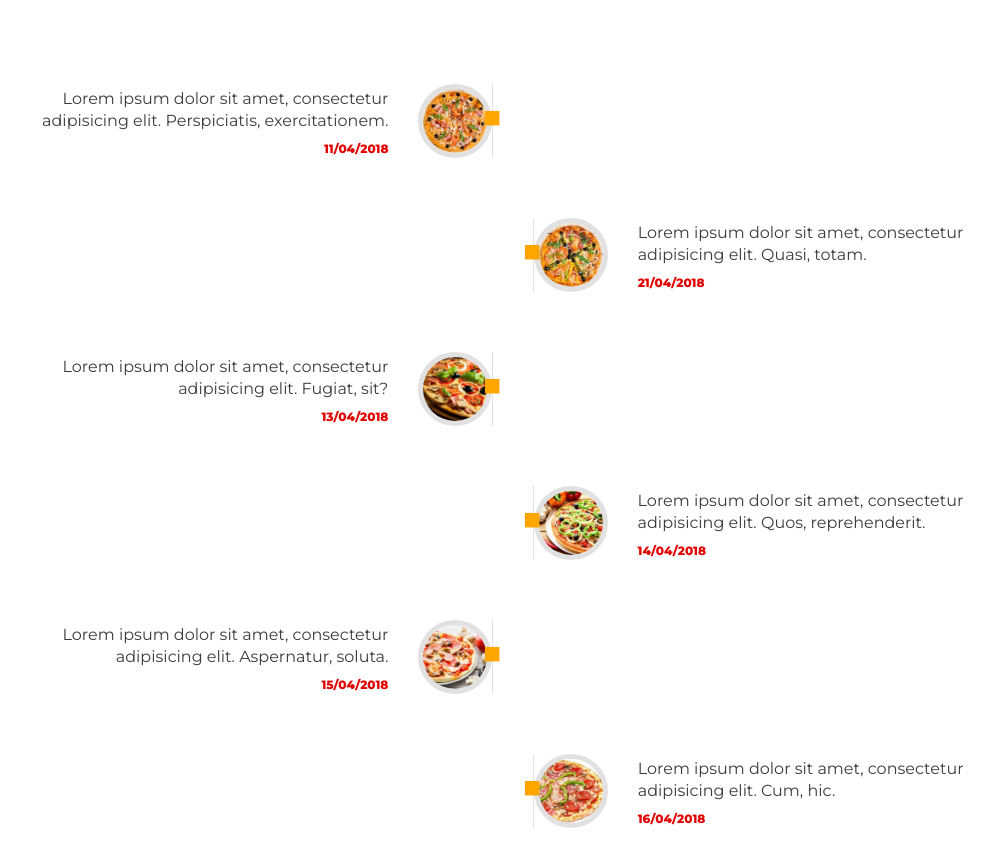
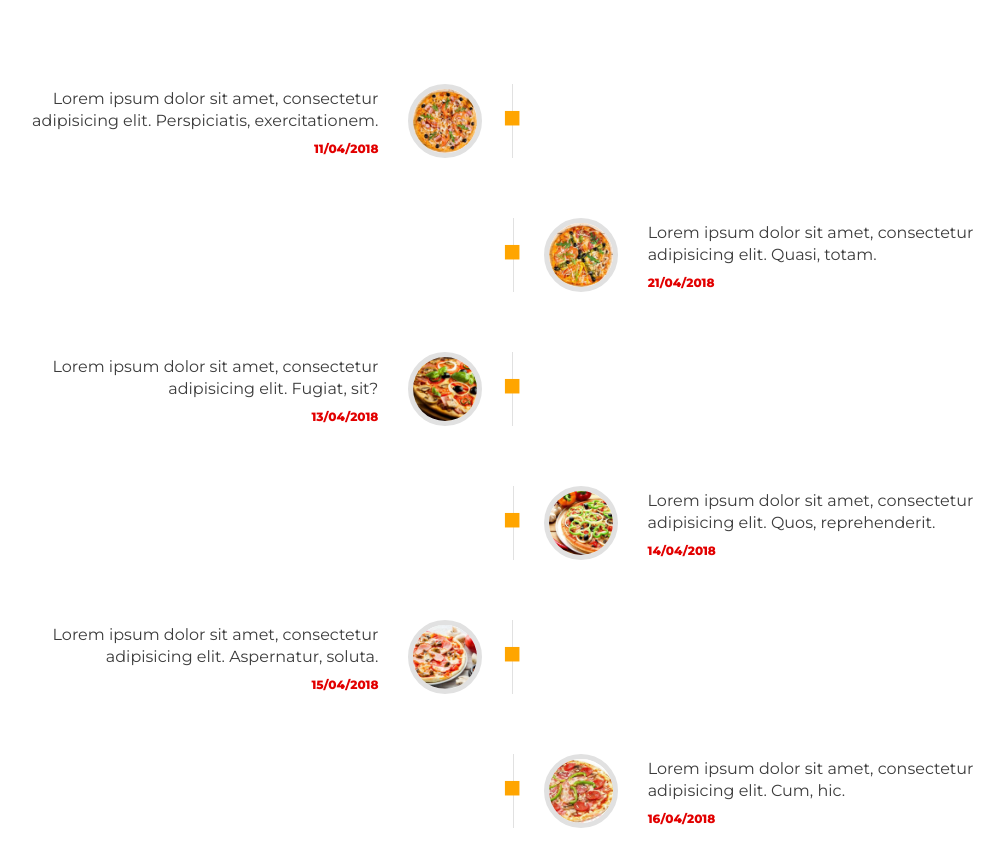
Before and after one commit to yehorich75/timeline.yeh, a website: page src/index.pug in a window 1280 px wide. Shown: the whole page, without its empty margins (127-1131 px from the left). Drawn offline with nearby package versions, Linux system fonts and the light colour scheme; files that its build step writes are made by us from their sources; files whose address does not match are found by name.

Commit message:
Styling Divider. Update

```diff
--- a/src/sass/index.sass
+++ b/src/sass/index.sass
@@ -36,9 +36,11 @@ body
 	.odd
 		flex-direction: row-reverse
 		text-align: right
+		padding-right: 0
 		.divider
 			width: 1px
 			background-color: #e1e1e1
+			margin-left: 30px
 			span
 				&::after
 					content: '■'
@@ -48,9 +50,11 @@ body
 					position: absolute
 					text-indent: -10px
 	.even
+		padding-left: 0
 		.divider
 			width: 1px
 			background-color: #e1e1e1
+			margin-right: 30px
 			span
 				&::before
 					content: '■'
```
Also changed, not shown: public/css/index.css, public/css/style.css.
